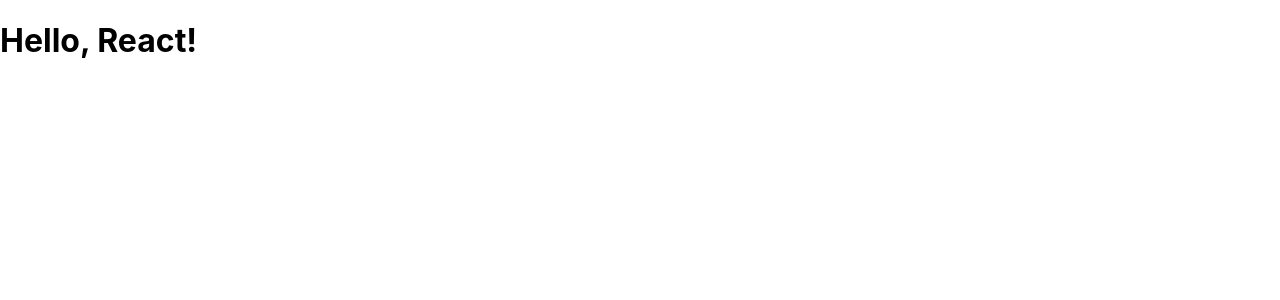
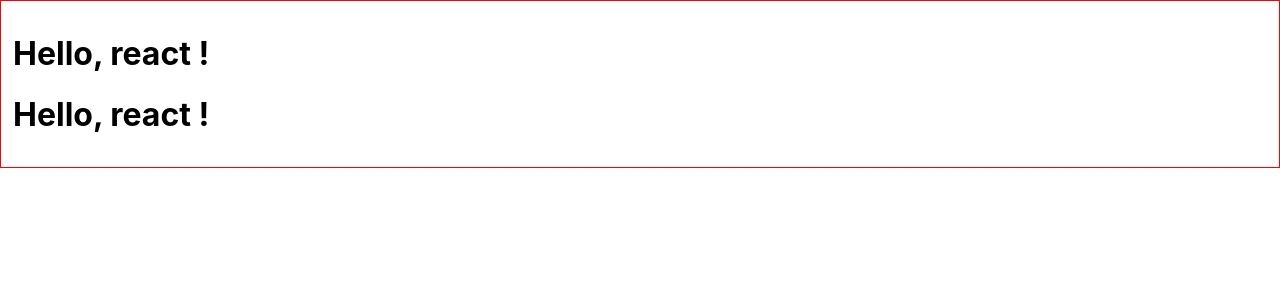
Before and after one commit to ans3094/sample-react-app, a React (Create React App) app: page / in a window 1280 px wide. Shown: the top 300 px of the page. Built offline with nearby package versions, Linux system fonts and the light colour scheme.

Commit message:
[add] 9강

```diff
--- a/src/App.js
+++ b/src/App.js
@@ -1,9 +1,14 @@
 import React from "react";
 import Hello from "./Hello";
+import Wrapper from "./Wrapper";
 
 function App() {
   return(
-    <Hello />
+    <Wrapper>
+      <Hello name="react !"/>
+      <Hello name="react !" />
+    </Wrapper>
+
   )
 }
 
--- a/src/Hello.js
+++ b/src/Hello.js
@@ -4,8 +4,8 @@
   return <h1>Hello, {name}</h1>;
 }
 
-Hello.defaultProps={
-    name : "React!"
-  }
+// Hello.defaultProps={
+//     name : "React!"
+//   }
 
 export default Hello;
--- /dev/null
+++ b/src/Wrapper.js
@@ -0,0 +1,12 @@
+import React from "react";
+
+function Wrapper({children}) {
+    const style = {
+        border : '1px solid #f00',
+        padding: '12px',
+    };
+
+    return <div style={style}>{children}</div>
+}
+
+export default Wrapper
```
